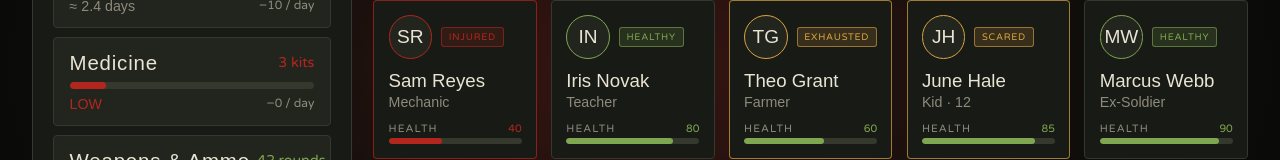
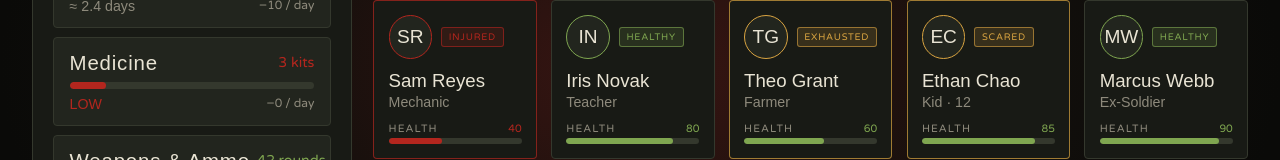
Before and after one commit to victorialee13/zombie-apocalypse-game, a Next.js app: page /dashboard in a window 1280 px wide. Shown: the part 334-494 px from the top of the page. Built offline with nearby package versions, Linux system fonts and the light colour scheme; a web font is replaced by a local one.

Commit message:
ethan is kid 12

```diff
--- a/src/game/survivors.ts
+++ b/src/game/survivors.ts
@@ -32,7 +32,7 @@ export const STARTING_SURVIVORS: Survivor[] = [
   { id: "sam", name: "Sam Reyes", role: "Mechanic", health: 40, status: "Injured" },
   { id: "iris", name: "Iris Novak", role: "Teacher", health: 80, status: "Healthy" },
   { id: "theo", name: "Theo Grant", role: "Farmer", health: 60, status: "Exhausted" },
-  { id: "june", name: "June Hale", role: "Kid · 12", health: 85, status: "Scared" },
+  { id: "ethan", name: "Ethan Chao", role: "Kid · 12", health: 85, status: "Scared" },
   { id: "marcus", name: "Marcus Webb", role: "Ex-Soldier", health: 90, status: "Healthy" },
 ];
 
```
